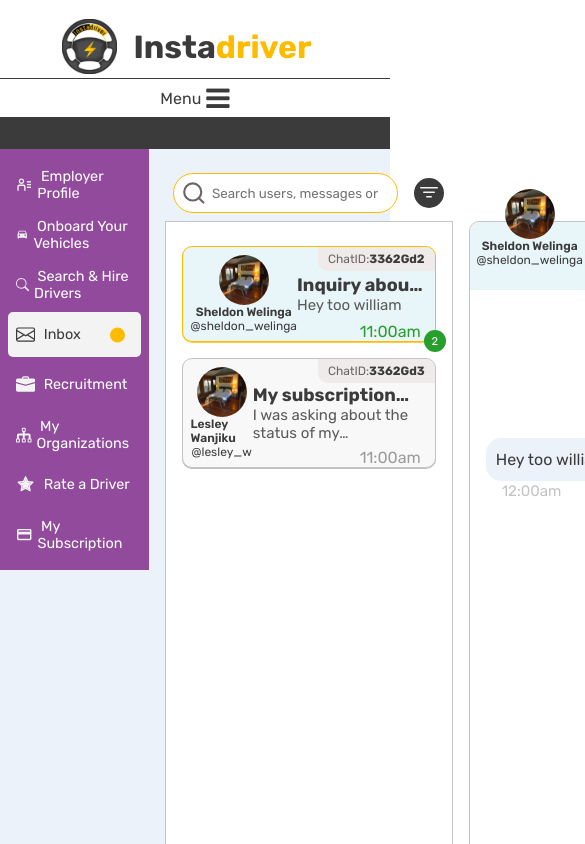
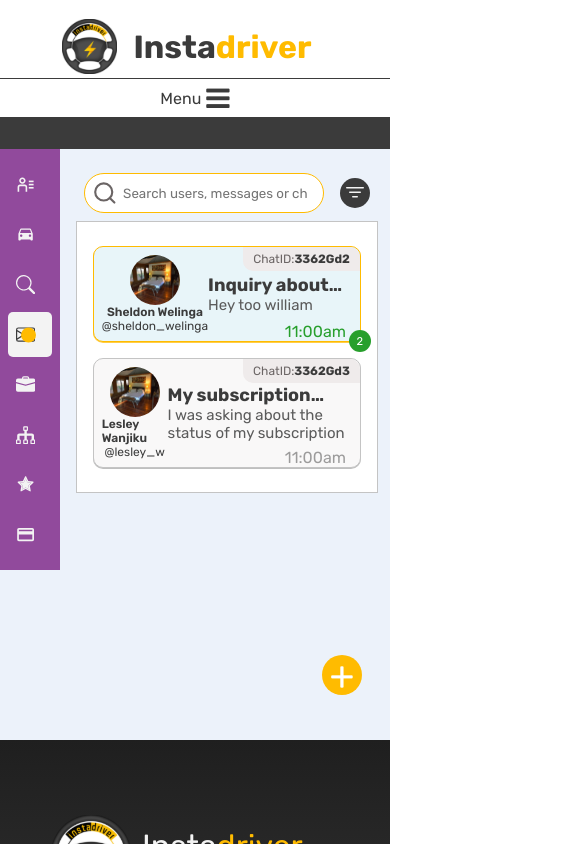
Before and after one commit to sheldon-welinga/instadriver, a React (Create React App) app: page /accounts/inbox in a window 390 px wide. Shown: the top 844 px of the page, 585 px wide, since content can reach past the window. Built offline with nearby package versions, Linux system fonts and the light colour scheme.

Commit message:
added responsiveness to the page

```diff
--- a/src/App.js
+++ b/src/App.js
@@ -9,6 +9,15 @@ import Home from "./pages/Home";
 import Inbox from "./pages/Inbox";
 
 const App = () => {
+  window.addEventListener("popstate", (event) => {
+    const showChat = document.querySelector(
+      ".chat-main-section > div:first-child"
+    );
+
+    if (showChat.classList.contains("show")) {
+      showChat.classList.remove("show");
+    }
+  });
   return (
     <div className="app">
       <Header />
--- a/src/components/SideBar.js
+++ b/src/components/SideBar.js
@@ -15,6 +15,10 @@ const SideBar = () => {
       link.addEventListener("click", () => {
         links.forEach((link) => link.classList.remove("active"));
         link.classList.add("active");
+
+        document
+          .querySelector(".chat-main-section > div:first-child")
+          .classList.remove("show");
       })
     );
   }, []);
@@ -26,49 +30,49 @@ const SideBar = () => {
           <li>
             <Link to="/accounts/profile">
               <CgUserList className="icon" />
-              &nbsp;Employer Profile
+              &nbsp;<span className="name">Employer Profile</span>
             </Link>
           </li>
           <li>
             <Link to="/accounts/onboard-your-vehicles">
               <IoMdCar className="icon" />
-              &nbsp;Onboard Your Vehicles
+              &nbsp;<span className="name">Onboard Your Vehicles</span>
             </Link>
           </li>
           <li>
             <Link to="/accounts/search-and-hire-drivers">
               <BsSearch className="icon" />
-              &nbsp;Search &amp; Hire Drivers
+              &nbsp;<span className="name">Search &amp; Hire Drivers</span>
             </Link>
           </li>
           <li className="active unread-messages">
             <Link to="/accounts/inbox">
               <BsEnvelope className="icon" />
-              &nbsp;Inbox
+              &nbsp;<span className="name">Inbox</span>
             </Link>
           </li>
           <li>
             <Link to="/accounts/recruitment">
               <BsBriefcaseFill className="icon" />
-              &nbsp;Recruitment
+              &nbsp;<span className="name">Recruitment</span>
             </Link>
           </li>
           <li>
             <Link to="/accounts/my-organisations">
               <ImTree className="icon" />
-              &nbsp;My Organizations
+              &nbsp;<span className="name">My Organizations</span>
             </Link>
           </li>
           <li>
             <Link to="/accounts/rate-a-driver">
               <AiTwotoneStar className="icon" />
-              &nbsp;Rate a Driver
+              &nbsp;<span className="name">Rate a Driver</span>
             </Link>
           </li>
           <li>
             <Link to="/accounts/my-subscription">
               <IoMdCard className="icon" />
-              &nbsp;My Subscription
+              &nbsp;<span className="name">My Subscription</span>
             </Link>
           </li>
         </ul>
--- a/src/components/SingleUser.js
+++ b/src/components/SingleUser.js
@@ -6,9 +6,11 @@ const SingleUser = ({ chat, setActiveChat }) => {
 
   const handleClick = () => {
     setActiveChat(chat);
+    document
+      .querySelector(".chat-main-section > div:first-child")
+      .classList.add("show");
   };
 
-  // console.log(messages);
   return (
     <div
       className={unread <= 0 ? "single-user read" : "single-user"}
--- a/src/index.css
+++ b/src/index.css
@@ -31,10 +31,43 @@
 
 .app .app-sections .sidebar {
   width: 226px;
+  transition: all 0.3s ease-in-out;
 }
 
 .app .app-sections > div {
   flex: 1;
+}
+
+@media screen and (max-width: 900px) {
+  .app .app-sections .sidebar {
+    width: 80px;
+    transition: all 0.3s ease-in-out;
+  }
+
+  .app .app-sections .sidebar .name {
+    display: none;
+    transition: all 0.3s ease-in-out;
+  }
+
+  .app .app-sections .sidebar:hover {
+    width: 226px;
+    transition: all 0.3s ease-in-out;
+  }
+
+  .app .app-sections .sidebar:hover .name {
+    display: block;
+    transition: all 0.5s ease-in-out;
+  }
+}
+
+@media screen and (max-width: 520px) {
+  .app .app-sections {
+    position: relative;
+  }
+  .app .app-sections .sidebar {
+    position: sticky;
+    z-index: 20;
+  }
 }
 
 .btn {
@@ -358,6 +391,13 @@
   color: #6e01c7;
 }
 
+@media screen and (max-width: 600px) {
+  .footer .footer-top::after,
+  .footer .footer-top::before {
+    top: 35%;
+  }
+}
+
 @media screen and (max-width: 438px) {
   .footer .footer-top::before {
     display: none;
@@ -366,7 +406,9 @@
   .footer .footer-top::after {
     width: 90%;
     left: 0;
+    top: 25%;
   }
+
   .footer .footer-bottom {
     flex-wrap: nowrap;
     flex-direction: column;
@@ -393,11 +435,7 @@
   margin: 5px 0;
 }
 
-.sidebar .sidebar-menu li.active {
-  position: relative;
-}
-
-.sidebar .sidebar-menu li.active {
+.sidebar .sidebar-menu li.unread-messages {
   position: relative;
 }
 
@@ -419,10 +457,13 @@
   width: 100%;
   height: 100%;
   font-size: 0.9rem;
-  color: var(--white);
   display: inline-flex;
   align-items: center;
   padding: 0.5rem;
+}
+
+.sidebar .sidebar-menu a span {
+  color: var(--white);
   transition: all 0.3s ease-in-out;
 }
 
@@ -442,8 +483,8 @@
   background-color: var(--graywhite);
 }
 
-.sidebar .sidebar-menu li.active a,
-.sidebar .sidebar-menu li:hover a,
+.sidebar .sidebar-menu li.active a span,
+.sidebar .sidebar-menu li:hover a span,
 .sidebar .sidebar-menu li:hover .icon path,
 .sidebar .sidebar-menu li.active .icon path {
   color: var(--black);
@@ -1024,6 +1065,72 @@
 }
 
 /* ---------------------end of chat messages---------------------- */
+@media screen and (max-width: 796px) {
+  .chat-main-section {
+    flex-direction: column;
+  }
+  .inbox .chat-main-section > div:first-child {
+    max-width: 100%;
+  }
+
+  .chat-main-section > div:first-child.show ~ div {
+    display: block;
+  }
+
+  .chat-main-section > div:last-child,
+  .chat-main-section > div:first-child.show {
+    display: none;
+  }
+
+  .inbox .chat-main-section > div:last-child {
+    margin-top: 1.5rem;
+  }
+
+  .inbox .chat-user-profile {
+    top: 0rem;
+  }
+}
+
+@media screen and (max-width: 600px) {
+  .inbox {
+    position: relative;
+  }
+
+  .inbox .inbox-top > div:last-child {
+    display: none;
+  }
+
+  .inbox .inbox-top > div:first-child {
+    max-width: 100%;
+    flex: 1;
+  }
+
+  .inbox .inbox-top::before {
+    content: "\002B";
+    height: 40px;
+    width: 40px;
+    display: inline-flex;
+    justify-content: center;
+    align-items: center;
+    position: absolute;
+    color: var(--white);
+    z-index: 100;
+    right: 2rem;
+    top: 60vh;
+    font-size: 2.5rem;
+    background-color: var(--yellow);
+    border-radius: 50%;
+    cursor: pointer;
+  }
+
+  .inbox .inbox-top:hover::before {
+    content: "\002B Start a new chart";
+    width: fit-content;
+    padding: 0.2px 0.5rem;
+    font-size: 1rem;
+    border-radius: 30px;
+  }
+}
 
 /* ================END OF INBOX MAIN CHAT SECTION============= */
 
--- a/src/pages/Inbox.js
+++ b/src/pages/Inbox.js
@@ -32,16 +32,10 @@ const Inbox = () => {
       setChats(data.chats);
 
       setActiveChat(data.chats[0]);
-
-      //   console.log(data);
     };
 
     fetchData();
   }, []);
-
-  //   const handleClick = (e) => {
-  //     console.log(e);
-  //   };
 
   return (
     <div className="inbox">
```
